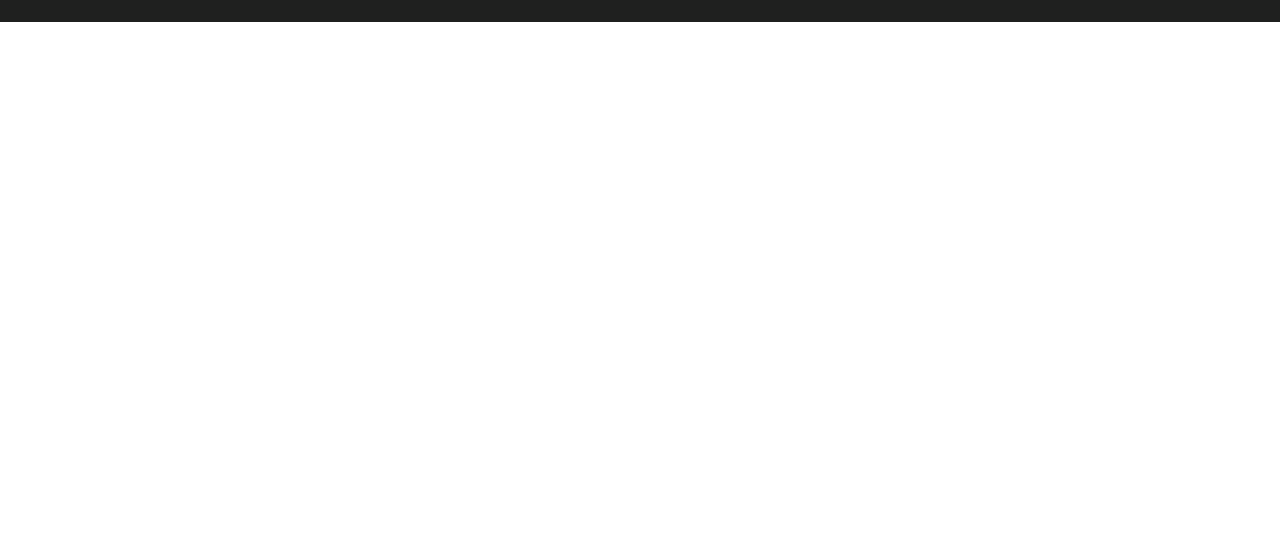
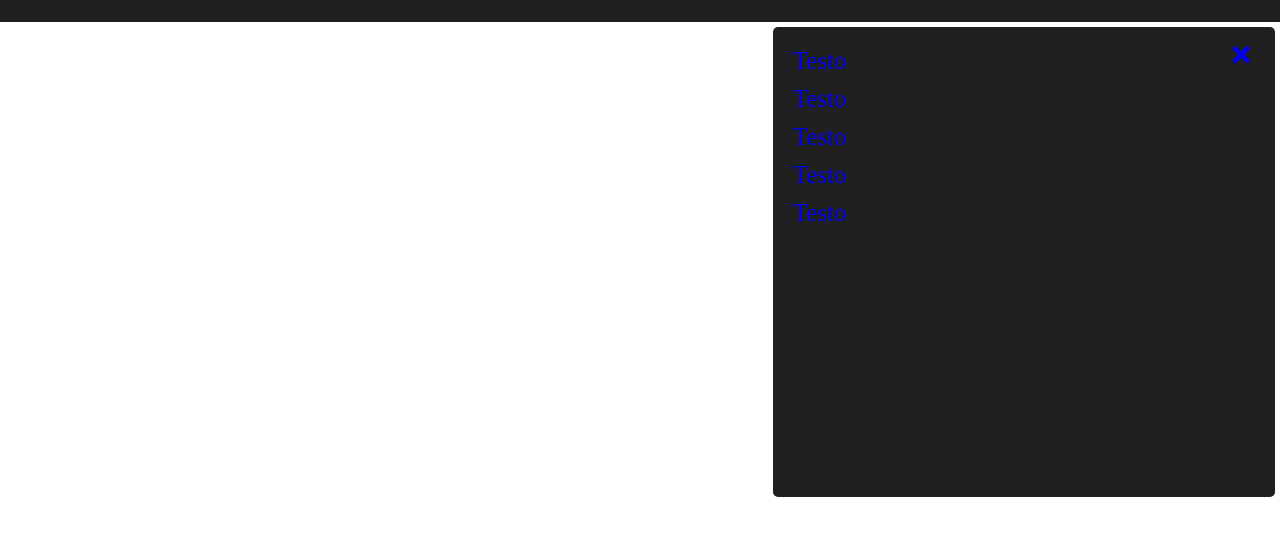
Before and after one commit to G3org3B/jquery--hamburger---menu, a plain HTML site: page index.html in a window 1280 px wide. Both pictures are taken after a click on the link 1247 px from the left and 59 px from the top of the page. Shown: the part 98-634 px from the top of the page. Drawn offline with nearby package versions, Linux system fonts and the light colour scheme.

Commit message:
complete !!!!

```diff
--- a/index.html
+++ b/index.html
@@ -39,7 +39,12 @@
      <div class="hamburger_icona">
        <a href="#"><i class="fas fa-bars"></i></a>
      </div>
-     <div class="burger_menu_active ">
+     <div class="burger_menu ">
+       <div>
+         <a class="exitmenu"href="#">
+           <i class="fas fa-times"></i>
+         </a>
+       </div>
        <ul class="list_style">
         <li>
           <a href="#">Testo</a>
@@ -57,6 +62,7 @@
           <a href="#">Testo</a>
         </li>
        </ul>
+
      </div>
    </div>
 
--- a/main.js
+++ b/main.js
@@ -0,0 +1,21 @@
+
+
+// Con questa funzione jquery faccio comparire il menù a tendina
+// quando viene selezionato con un click l'icona hamburger
+
+$('document').ready(function() {
+
+  //aggiungo la classe active che mi fà comparire il burger_menu quando
+  // l'utente clicca sull'icona Hamburger
+
+  $('.hamburger_icona a').click(function() {
+    $('.burger_menu').addClass('active');
+  }),
+
+  // rimuovo la classe active quando l'utente clicca l'icona X
+  // cosi facendo scomparire il burger_menu
+
+  $('.exitmenu').click(function() {
+    $('.burger_menu').removeClass('active');
+  })
+});
--- a/style.css
+++ b/style.css
@@ -70,12 +70,12 @@ div img {
 
 }
 
-.burger_menu_active {
+.burger_menu {
   display: none;
   width: 40%;
-  height: 50%;
+  height: 60%;
   position: absolute;
-  top: 10px;
+  top: 120px;
   right: 0;
   padding: 15px;
   background: #1F201F;
@@ -83,10 +83,14 @@ div img {
   border-radius: 10px;
   font-size: 25px;
 }
-.burger_menu_active li {
+.burger_menu li {
 
   padding: 5px;
 
+}
+.burger_menu div {
+  position: absolute;
+  right: 25px;
 }
 
 @media screen and (max-width: 800px)
@@ -95,3 +99,7 @@ div img {
     display: none;
   }
 }
+
+.burger_menu.active {
+  display: block;
+}
```
